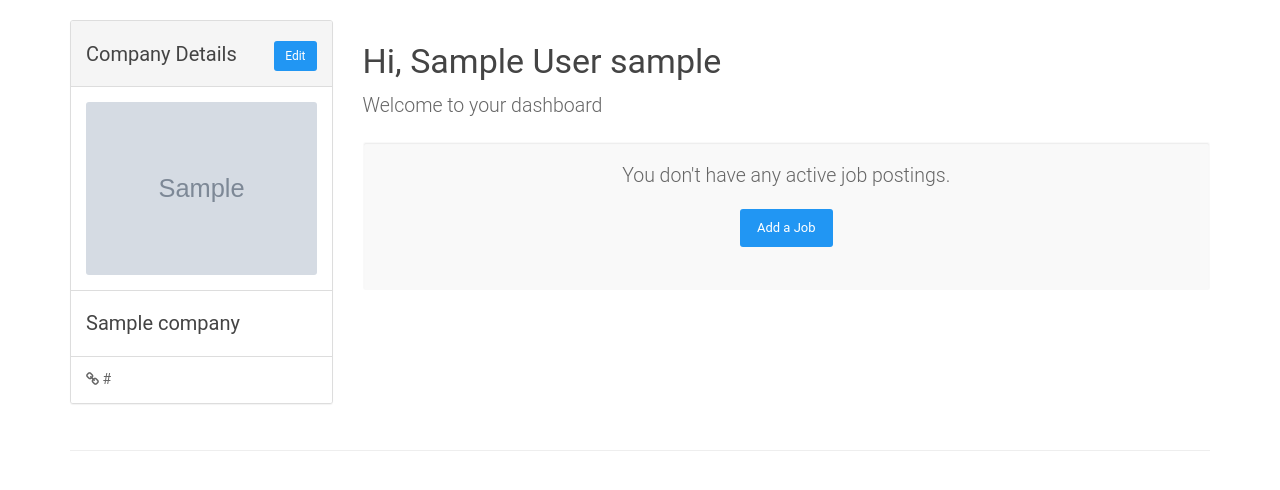
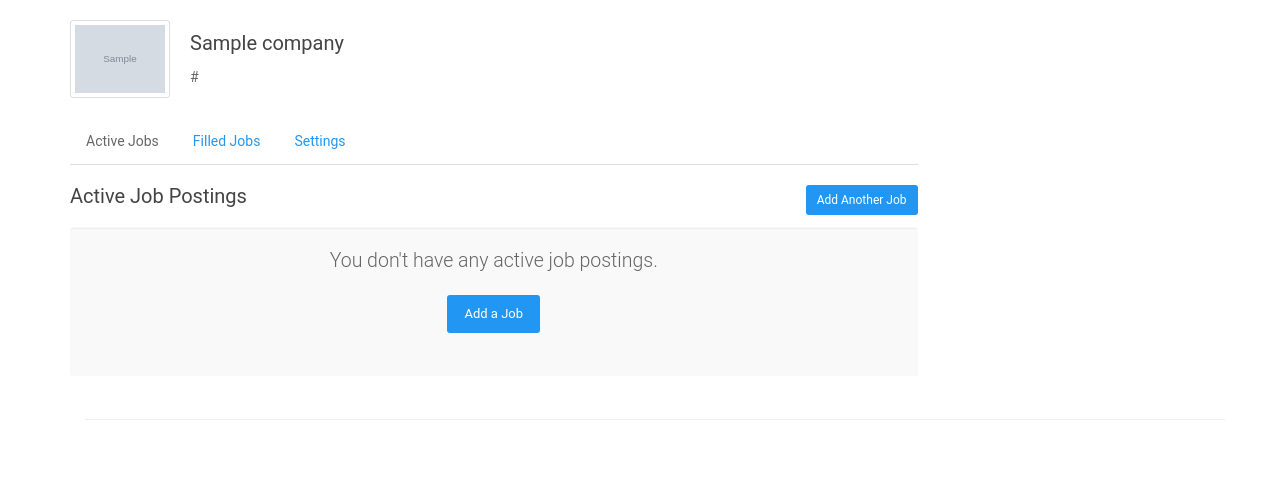
Before and after one commit to alexphelps/hiretech, a Django app: page /dashboard/ in a window 1280 px wide. Shown: the part 66-556 px from the top of the page. Run offline with Django 3.2, Linux system fonts and the light colour scheme; a user stored in the database is signed in; tables that the repository leaves empty hold one stand-in row (values such as "Sample post"); grey boxes marked "Sample" are stand-in pictures; data that the repository does not hold is empty; style sheets or scripts are compiled from the project's sources; parts of the project's set-up code (start-up, migrations or seed data) failed here and were passed over; some libraries are stand-ins or nearby versions.

Commit message:
progress on search and dashboard

```diff
--- a/gitjobs/flatpages/views.py
+++ b/gitjobs/flatpages/views.py
@@ -6,15 +6,18 @@ from django.http import HttpResponse
 from django.template import RequestContext, loader
 from django.conf import settings
 from search.forms import CustomSearchForm
+from jobs.models import Job
 
 class HomepageView(TemplateView):
     template_name = 'index.html'
     def get(self,request):
         form = CustomSearchForm(request.GET, searchqueryset=None)
         user = request.user
+        recent_five_jobs_list = Job.objects.filter(job_status='published').order_by('-job_created_date')[:5]
         context = {
             'user':user,
             'form': form,
+            'recent_five_jobs_list':recent_five_jobs_list,
         }
         return render(
             request,
--- a/gitjobs/gitjobs/settings.py
+++ b/gitjobs/gitjobs/settings.py
@@ -137,7 +137,7 @@ HAYSTACK_CONNECTIONS = {
         'INDEX_NAME': 'haystack',
     },
 }
-HAYSTACK_SIGNAL_PROCESSOR = 'haystack.signals.RealtimeSignalProcessor'
+HAYSTACK_SIGNAL_PROCESSOR = 'search.signals.RealtimeSignalProcessor'
 
 # Email Settings
 EMAIL_BACKEND = 'django.core.mail.backends.smtp.EmailBackend'
--- a/gitjobs/jobs/search_indexes.py
+++ b/gitjobs/jobs/search_indexes.py
@@ -4,6 +4,10 @@ from .models import Job
 
 class JobIndex(indexes.SearchIndex, indexes.Indexable):
     text = indexes.CharField(document=True, use_template=True)
+    tags = indexes.MultiValueField()
 
     def get_model(self):
         return Job
+
+    def prepare_tags(self, obj):
+        return [tag.name for tag in obj.tags.all()]
--- a/gitjobs/jobs/tests.py
+++ b/gitjobs/jobs/tests.py
@@ -21,6 +21,7 @@ class JobIndexViewTest(TestCase):
             job_location='Owensboro, KY',
             job_title='Python Guy',
             job_description='',
+            job_status='published',
         )
         response = self.client.get(url)
         expected = '<li class="list-group-item"><div class="row">'
--- a/gitjobs/static/style.scss
+++ b/gitjobs/static/style.scss
@@ -74,6 +74,11 @@ body {
   color: #000;
   font-weight: bold;
 }
+
+.nav-tabs {
+  border-bottom: 1px solid #ddd;
+}
+
 i.icon-lg.mdi::before {
     font-size: 30px;
     line-height: 14px;
--- a/gitjobs/templates/dashboard.html
+++ b/gitjobs/templates/dashboard.html
@@ -3,24 +3,22 @@
 {% include 'header.html' %}
 <div class="container m-t-20">
   <div class="row">
-    <div class="col-md-3">
-      <div class="panel panel-default">
-        <div class="panel-heading">
-          <a href="#" class="btn btn-sm btn-primary pull-right m-t-10">Edit</a>
-          <h5>Company Details</h5>
-        </div>
-        <div class="panel-body">
-          <img class="img-responsive img-rounded" src="{{ current_user_profile.company.company_logo.url }}" />
-        </div>
-        <ul class="list-group">
-          <li class="list-group-item">
+    <div class="col-md-12">
+        <img class="img-responsive img-thumbnail pull-left m-r-20" style="width:100px" src="{{ current_user_profile.company.company_logo.url }}" />
         <h5>{{ current_user_profile.company.company_name }}</h5>
-          </li>
-          <li class="list-group-item"><i class="fa fa-link"></i> {{ current_user_profile.company.company_url|urlize }}</li>
-        </ul>
+         {{ current_user_profile.company.company_url|urlize }}
     </div>
   </div>
+  <div class="row m-t-20">
     <div class="col-md-9">
+      <ul class="nav nav-tabs" role="tablist">
+        <li role="presentation" class="active"><a href="#activejobs" aria-controls="activejobs" role="tab" data-toggle="tab">Active Jobs</a></li>
+        <li role="presentation"><a href="#filledjobs" aria-controls="filledjobs" role="tab" data-toggle="tab">Filled Jobs</a></li>
+        <li role="presentation"><a href="#settings" aria-controls="settings" role="tab" data-toggle="tab">Settings</a></li>
+      </ul>
+      <div class="tab-content">
+        <div role="tabpanel" class="tab-pane active" id="activejobs">
+          <div class="m-t-20">
             {% for message in messages %}
               {% if message.level == 40 %}
                 <div class="alert alert-danger" role="alert">{{ message }}</div>
@@ -29,13 +27,17 @@
                 <div class="alert alert-success" role="alert">{{ message }}</div>
               {% endif %}
             {% endfor %}
-      <h3>Hi, {{ user.first_name }} {{ user.last_name }} {{ user.username }}</h3>
-      <p class="lead">Welcome to your dashboard</p>
+            </div>
+            <div class="m-t-20">
+              <a href="/jobs/add/" class="btn btn-primary pull-right btn-sm">Add Another Job</a>
+              <h5>Active Job Postings</h5>
+            </div>
+            <ul class="list-group m-t-20">
             {% if current_user_company_jobs %}
               {% for job in current_user_company_jobs %}
                 <li class="list-group-item">
                   <div class="row">
-            <div class="col-md-9 col-sm-9 col-xs-8">
+                    <div class="col-md-8 col-sm-8 col-xs-7">
                       <img class="img-responsive pull-left m-r-10 job-list-img" src="{{ job.job_company.company_logo.url }}">
                       <h5>
                         <a href="/jobs/{{ job.id }}/">{{ job.job_title }}</a><br>
@@ -48,9 +50,20 @@
                         <li><small class="timeago" title="{{ job.job_created_date|date:"c" }}">{{ job.job_created_date }}</small></li>
                       </ul>
                     </div>
+                    <div class="col-md-1 col-sm-1 col-xs-1">
+                      <div class="btn-group m-t-10 pull-right">
+                        <a class="btn btn-default dropdown-toggle" data-toggle="dropdown" href="#"><i class="fa fa-cog"></i></a>
+                        <ul class="dropdown-menu">
+                          <li><a href="#"> Edit</a></li>
+                          <li><a href="#"> Delete</a></li>
+                          <li><a href="#"> Ban</a></li>
+                        </ul>
+                      </div>
+                    </div>
                   </div>
                 </li>
               {% endfor %}
+            </ul>
             {% else %}
               <div class="well">
                 <p class="lead text-center">You don't have any active job postings.<br>
@@ -58,6 +71,13 @@
                 </p>
               </div>
             {% endif %}
+        </div><!--End Active Jobs Panel -->
+        <div role="tabpanel" class="tab-pane" id="filledjobs">
+          Filled jobs tab
+        </div><!--End Exipred Jobs Panel -->
+        <div role="tabpanel" class="tab-pane" id="settings">
+          Company Settings Tab
+        </div><!--End Company Settings Panel -->
     </div>
   </div>
 </div>
--- a/gitjobs/templates/search/indexes/jobs/job_text.txt
+++ b/gitjobs/templates/search/indexes/jobs/job_text.txt
@@ -1,6 +1,6 @@
 {{ object.id }}
 {{ object.job_title }}
-{{ object.jobs.tags }}
+{% for tag in object.tags.all %}{{ tag.name }} {% endfor %}
 {{ object.job_company }}
 {{ object.job_company.company_slug }}
 {{ object.job_location }}
--- a/gitjobs/users/views.py
+++ b/gitjobs/users/views.py
@@ -287,7 +287,7 @@ class DashboardView(TemplateView):
         current_user_id = current_user.id
         current_user_profile = UserProfile.objects.get(user__id=current_user_id)
         current_user_company = current_user_profile.company.id
-        current_user_company_jobs = Job.objects.filter(job_company=current_user_company)
+        current_user_company_jobs = Job.objects.filter(job_company=current_user_company,job_status='published').order_by('-job_created_date')
         context = {
             'current_user_profile':current_user_profile,
             'current_user_company_jobs':current_user_company_jobs,
```
Also changed, not shown: gitjobs/search/forms.py (+4 -4 lines), gitjobs/search/views.py (+8 -6 lines), gitjobs/templates/index.html (+39 -1 lines). Lines whose indentation alone changed are shown as unchanged.
